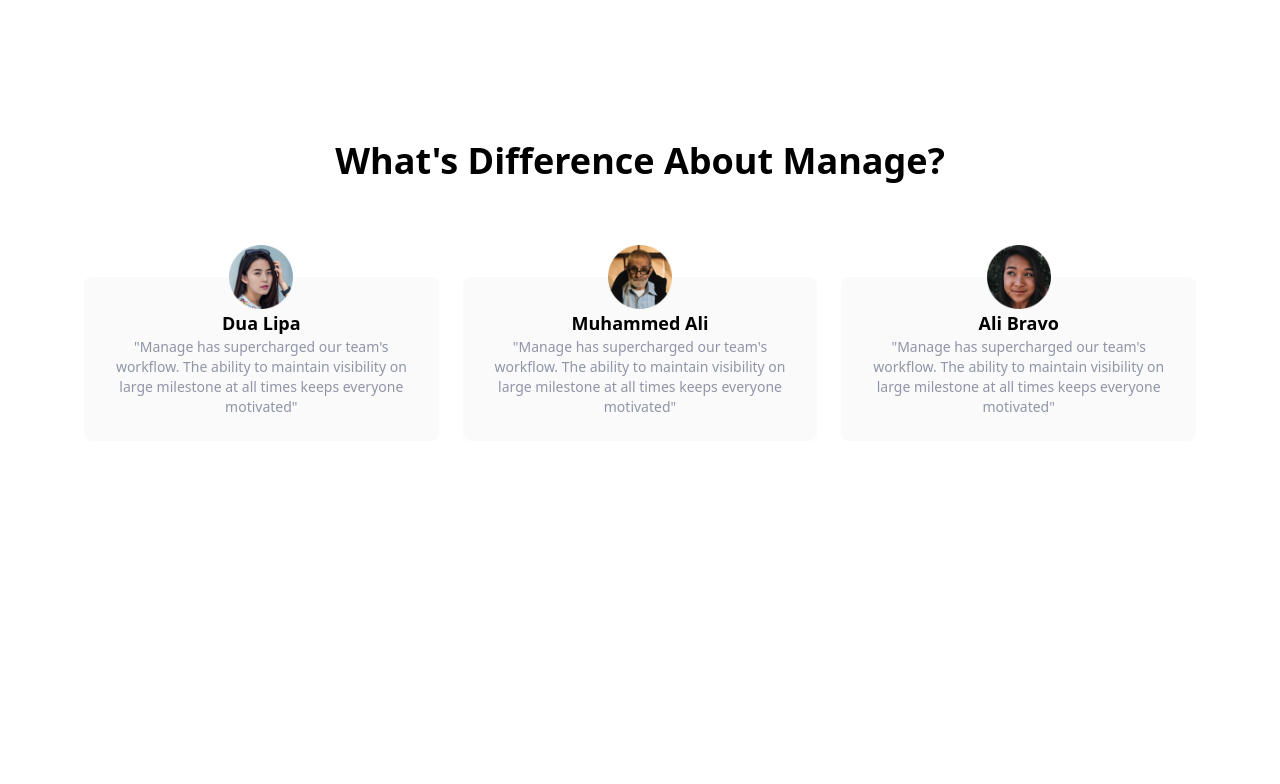
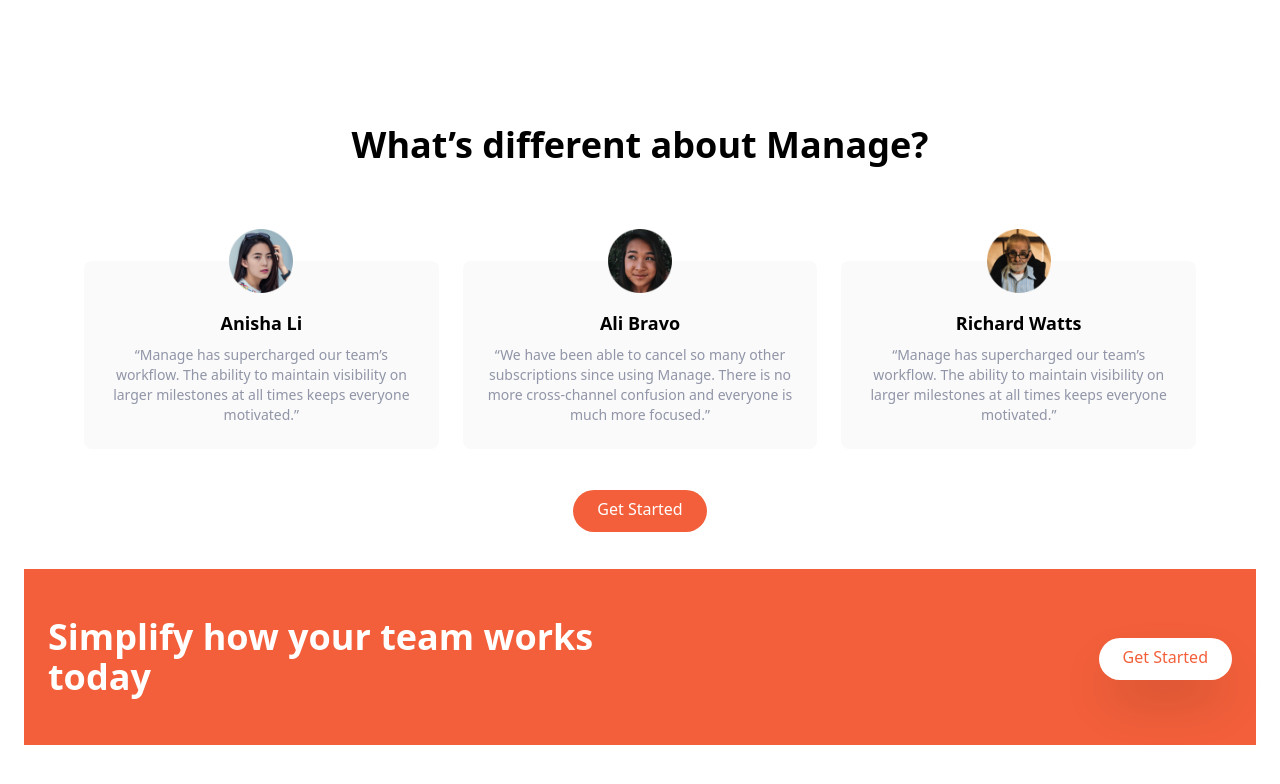
Before and after one commit to fuadmahmudeshetu/tailwindcss-project, a plain HTML site: page index.html in a window 1280 px wide. Shown: the part 1112-1896 px from the top of the page. Before the commit the page ends 1609 px from the top, so only its background shows below. Drawn offline with Linux system fonts and the light colour scheme.

Commit message:
Add CTA section

```diff
--- a/index.html
+++ b/index.html
@@ -29,7 +29,7 @@
      </nav>
 
      <!-- Hero section -->
-      <section id="hero">
+      <section id="hero" class="mb-10">
         <!-- Flex container -->
          <div class="container flex flex-col-reverse items-center px-6 mx-auto mt-10 space-y-0 md:space-y-0 md:flex-row">
 
@@ -142,46 +142,59 @@
 
        <!-- Testimonials -->
         <section id="testimonials">
-            <div class="max-w-6xl py-4 px-5 mx-auto mt-32 text-center">
-                <h2 class="text-4xl font-bold text-center">
-                    What's Difference About Manage?
+            <div class="max-w-6xl px-5 mx-auto mt-32 text-center">
+                <!-- Heading -->
+                <h2 class="text-4xl font-bold mb-12">
+                  What’s different about Manage?
                 </h2>
 
-                <div class="flex flex-col mt-24 md:flex-row md:space-x-6">
-                    <div class="flex flex-col items-center p-6 rounded-lg bg-veryLightGray md:w-1/3 md:justify-between">
-                        <img src="img/avatar-anisha.png" alt="" class="w-16 -mt-14">
-                        <h5 class="text-lg font-bold">
-                            Dua Lipa
-                        </h5>
+                <!-- Testimonial Container -->
+                <div class="flex mt-24 flex-col items-center space-y-12 md:flex-row md:space-y-0 md:space-x-6">
 
-                        <p class="text-sm text-darkGrayisBlue">
-                            "Manage has supercharged our team's workflow. The ability to maintain visibility on large milestone at all times keeps everyone motivated"
-                        </p>
-                    </div>
+                  <!-- Testimonial 1 -->
+                  <div class="flex flex-col items-center bg-veryLightGray p-6 rounded-lg md:w-1/3">
+                    <img src="img/avatar-anisha.png" alt="Anisha Li" class="w-16 -mt-14">
+                    <h5 class="text-lg font-bold mt-4">Anisha Li</h5>
+                    <p class="text-sm text-darkGrayisBlue text-center mt-2">
+                      “Manage has supercharged our team’s workflow. The ability to maintain visibility on larger milestones at all times keeps everyone motivated.”
+                    </p>
+                  </div>
 
-                    <div class="flex flex-col items-center p-6 rounded-lg bg-veryLightGray md:w-1/3 md:justify-between">
-                        <img src="img/avatar-richard.png" alt="" class="w-16 -mt-14">
-                        <h5 class="text-lg font-bold">
-                            Muhammed Ali
-                        </h5>
+                  <!-- Testimonial 2 -->
+                  <div class="flex flex-col items-center bg-veryLightGray p-6 rounded-lg md:w-1/3">
+                    <img src="img/avatar-ali.png" alt="Ali Bravo" class="w-16 -mt-14">
+                    <h5 class="text-lg font-bold mt-4">Ali Bravo</h5>
+                    <p class="text-sm text-darkGrayisBlue text-center mt-2">
+                      “We have been able to cancel so many other subscriptions since using Manage. There is no more cross-channel confusion and everyone is much more focused.”
+                    </p>
+                  </div>
 
-                        <p class="text-sm text-darkGrayisBlue">
-                            "Manage has supercharged our team's workflow. The ability to maintain visibility on large milestone at all times keeps everyone motivated"
-                        </p>
-                    </div>
+                  <!-- Testimonial 3 -->
+                  <div class="flex flex-col items-center bg-veryLightGray p-6 rounded-lg md:w-1/3">
+                    <img src="img/avatar-richard.png" alt="Richard Watts" class="w-16 -mt-14">
+                    <h5 class="text-lg font-bold mt-4">Richard Watts</h5>
+                    <p class="text-sm text-darkGrayisBlue text-center mt-2">
+                      “Manage has supercharged our team’s workflow. The ability to maintain visibility on larger milestones at all times keeps everyone motivated.”
+                    </p>
+                  </div>
+                </div>
 
-                    <div class="flex flex-col items-center p-6 rounded-lg bg-veryLightGray md:w-1/3 md:justify-between">
-                        <img src="img/avatar-ali.png" alt="" class="w-16 -mt-14">
-                        <h5 class="text-lg font-bold">
-                            Ali Bravo
-                        </h5>
+                <!-- CTA Button -->
+                <div class="mt-12 mb-12">
+                    <a href="#" class="p-3 px-6 pt-2 text-white rounded-full baseline bg-brightRed hover:bg-brightRedLight ">Get Started</a>
+                </div>
+              </div>
+        </section>
 
-                        <p class="text-sm text-darkGrayisBlue">
-                            "Manage has supercharged our team's workflow. The ability to maintain visibility on large milestone at all times keeps everyone motivated"
-                        </p>
+        <section id="cta" class="bg-brightRed">
+            <div class="container flex flex-col items-center justify-between px-6 py-24 mx-auto space-y-12 md:py-12 md:flex-row md:space-y-0">
+                <h2 class="text-5xl font-bold leading-tight text-center text-white md:text-4xl md:max-w-xl md:text-left">
+                    Simplify how your team works today
+                </h2>
+                    <div>
+                        <a href="#" class="p-3 px-6 pt-2 text-brightRed rounded-full baseline shadow-2xl bg-white hover:bg-gray-300 ">Get Started</a>
                     </div>
                 </div>
-
             </div>
         </section>
 </body>
```
Also changed, not shown: src/main.css.
